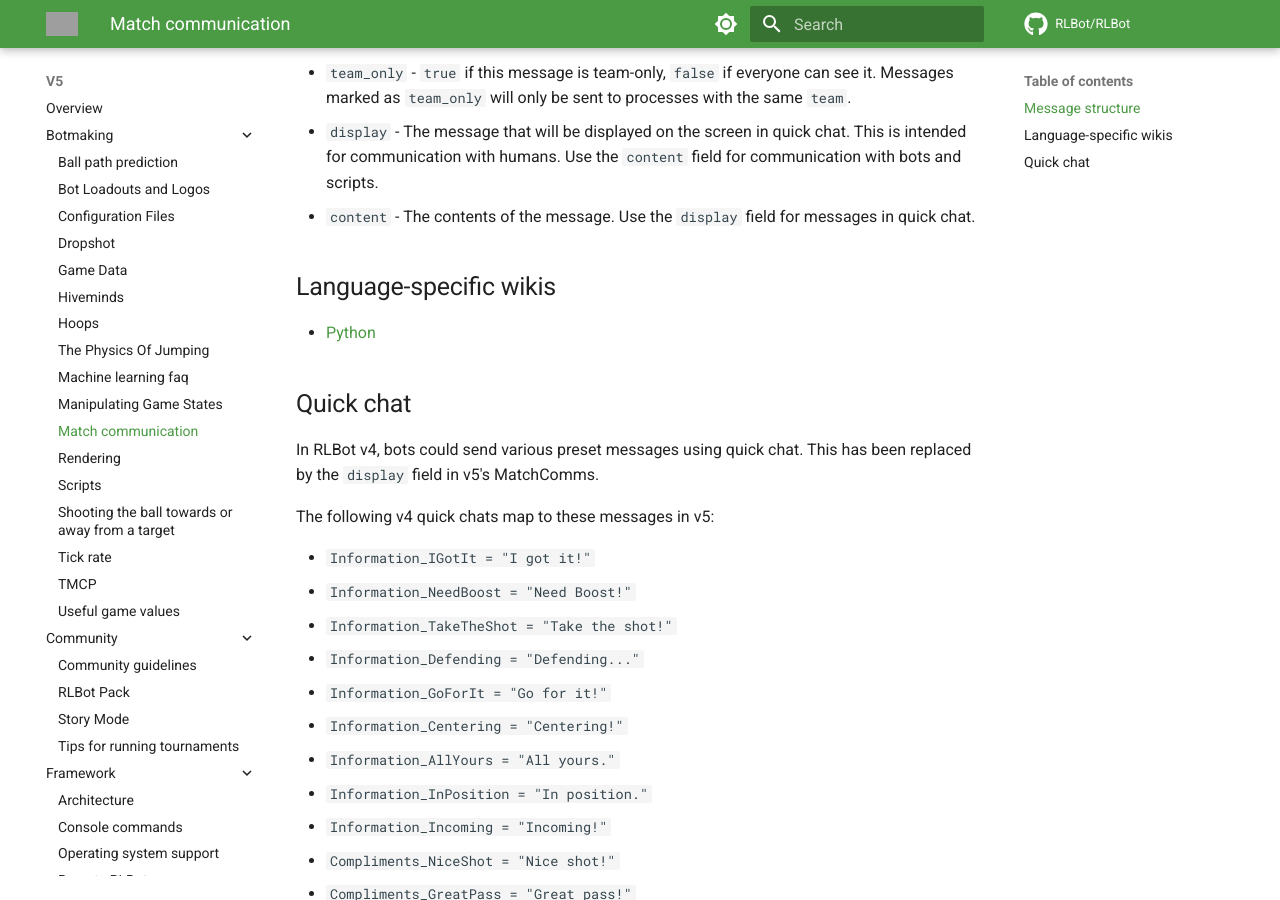
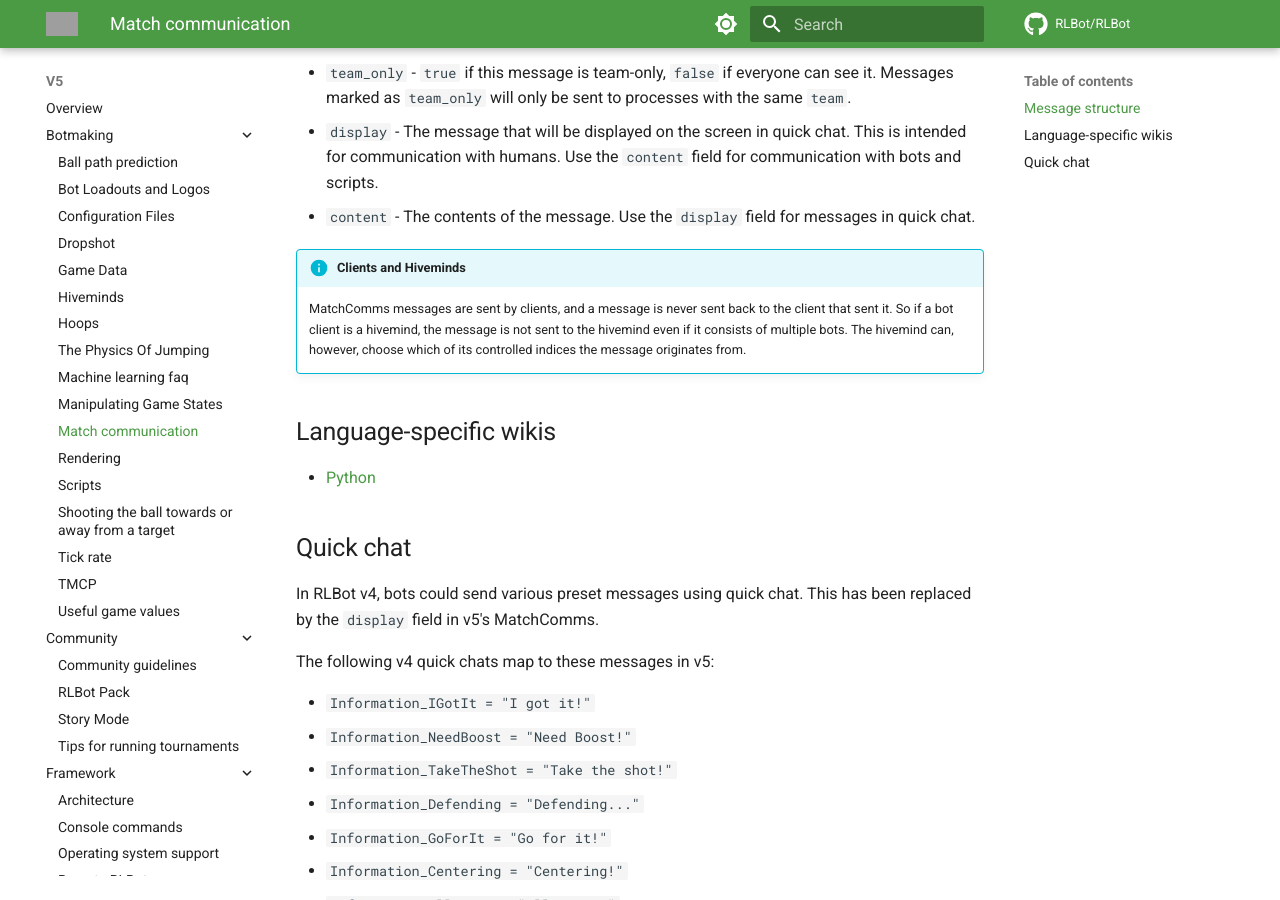
Before and after one commit to RLBot/wiki, an MkDocs documentation site: the page built from docs/v5/botmaking/matchcomms.md, in a window 1280 px wide and 900 px high, scrolled down 595 px. Built offline with MkDocs 1.6.1 and Material for MkDocs 9.7.7, drawn with Linux system fonts in a browser that asks for light colours; comment, search, counter and statistics services are not loaded; grey boxes are pictures that could not be loaded.

Commit message:
Update MatchComms documentation with client/hivemind behavior
Added information about message handling in MatchComms.

```diff
--- a/docs/v5/botmaking/matchcomms.md
+++ b/docs/v5/botmaking/matchcomms.md
@@ -17,6 +17,11 @@ Use cases:
 - `team_only` - `true` if this message is team-only, `false` if everyone can see it. Messages marked as `team_only` will only be sent to processes with the same `team`.
 - `display` - The message that will be displayed on the screen in quick chat. This is intended for communication with humans. Use the `content` field for communication with bots and scripts.
 - `content` - The contents of the message. Use the `display` field for messages in quick chat.
+
+!!! info "Clients and Hiveminds"
+    MatchComms messages are sent by clients, and a message is never sent back to the client that sent it.
+    So if a bot client is a hivemind, the message is not sent to the hivemind even if it consists of multiple bots.
+    The hivemind can, however, choose which of its controlled indices the message originates from.
 
 ## Language-specific wikis
 
```
